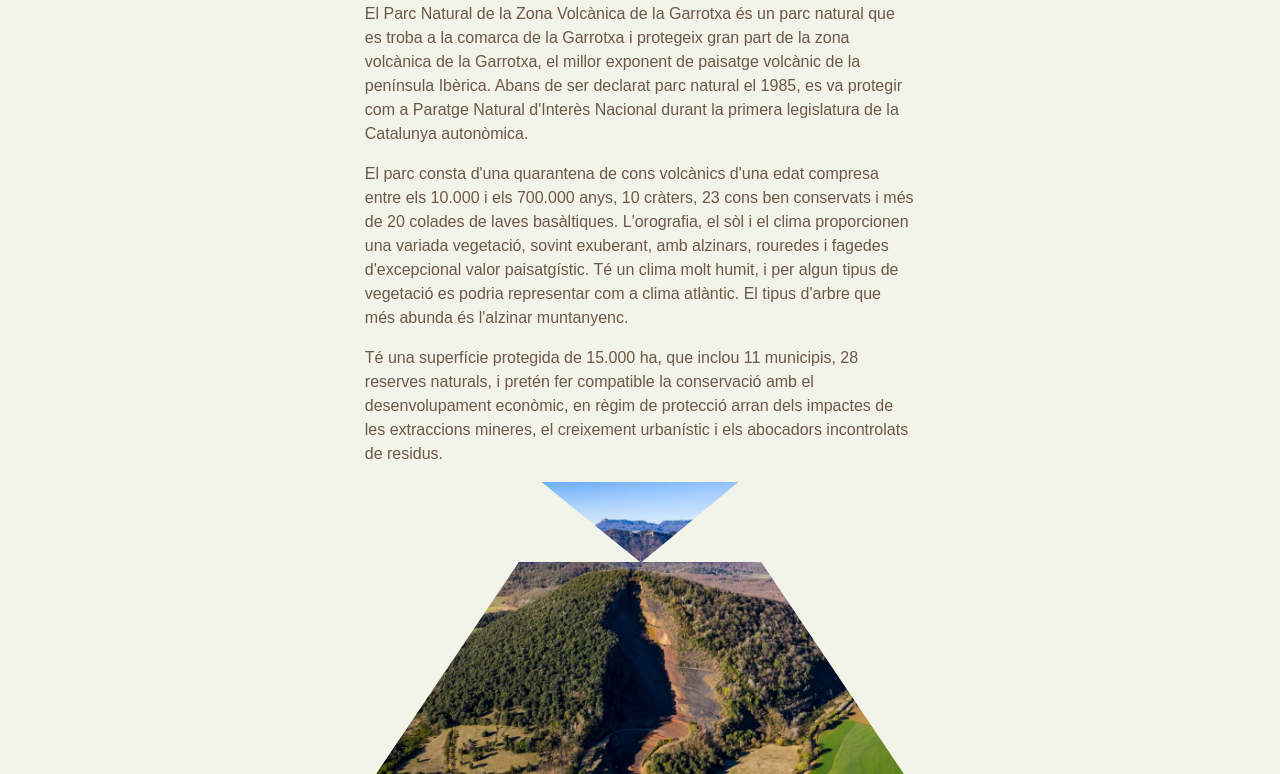
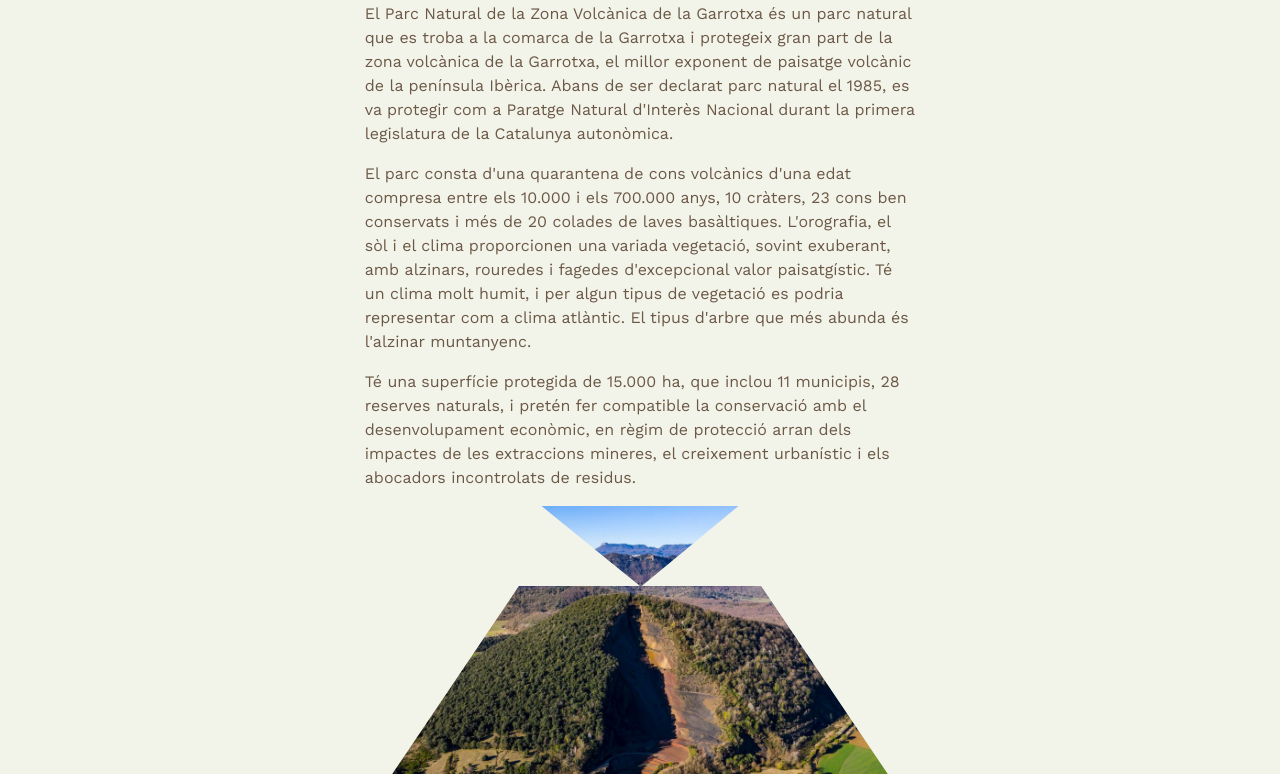
Before and after one commit to oriolesquena/eines-html-i-css-pac3, a website built with Parcel: page src/index.html in a window 1280 px wide. Shown: the part 249-1023 px from the top of the page. Built offline with nearby package versions, Linux system fonts and the light colour scheme; files whose address does not match are found by name.

Commit message:
updated font

```diff
--- a/src/css/styles.css
+++ b/src/css/styles.css
@@ -5,7 +5,7 @@
 
 @font-face {
   font-family: 'Work Sans';
-  src: url(../fonts/Work_Sans/WorkSans-VariableFont_wght.woff2);
+  src: url(../fonts/Work_Sans/WorkSans-Regular.woff2);
 }
 
 @font-face {
```
Also changed, not shown: src/fonts/Work_Sans/WorkSans-Regular.woff2 (added).
